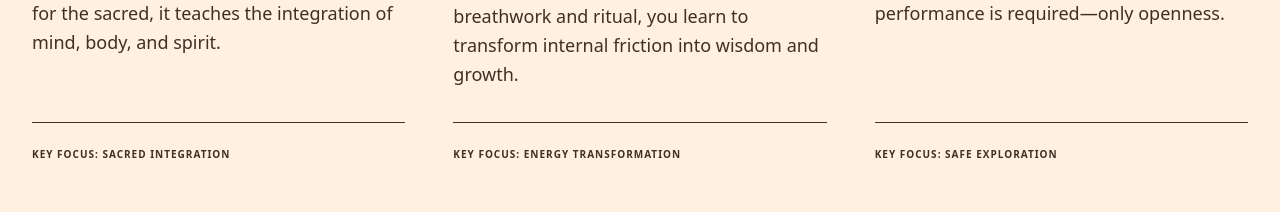
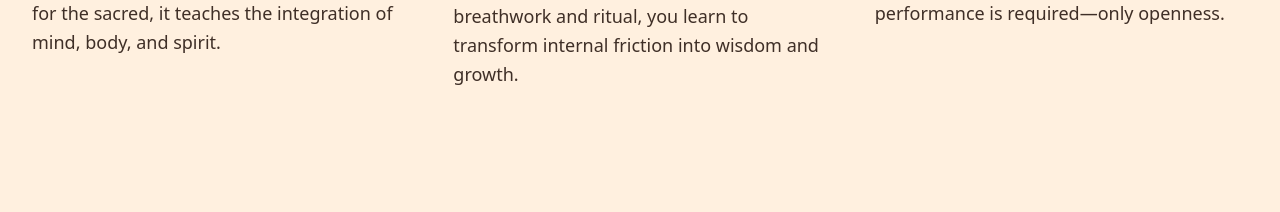
Before and after one commit to HarshalPatel1972/a1-tantra, a Next.js app: page / in a window 1280 px wide. Shown: the part 3285-3497 px from the top of the page. Built offline with nearby package versions, Linux system fonts and the light colour scheme; no server answers.

Commit message:
Remove Key Focus section from RealTalk component

```diff
--- a/components/RealTalk.tsx
+++ b/components/RealTalk.tsx
@@ -55,11 +55,7 @@ export default function RealTalk() {
                 {insight.content}
               </p>
 
-              <div className="pt-6 border-t border-deep-brown/5">
-                <p className="font-nav font-bold text-[10px] uppercase tracking-widest text-accent-red">
-                  Key Focus: {insight.highlight}
-                </p>
-              </div>
+
             </div>
           ))}
         </div>
```
